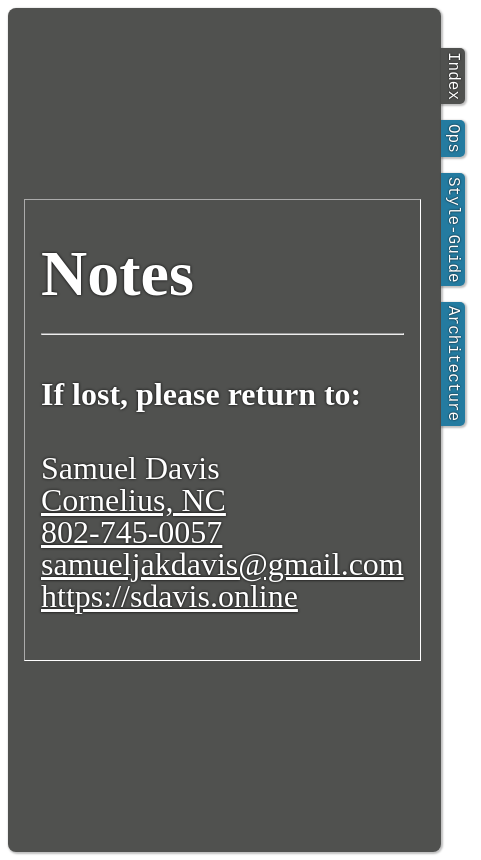
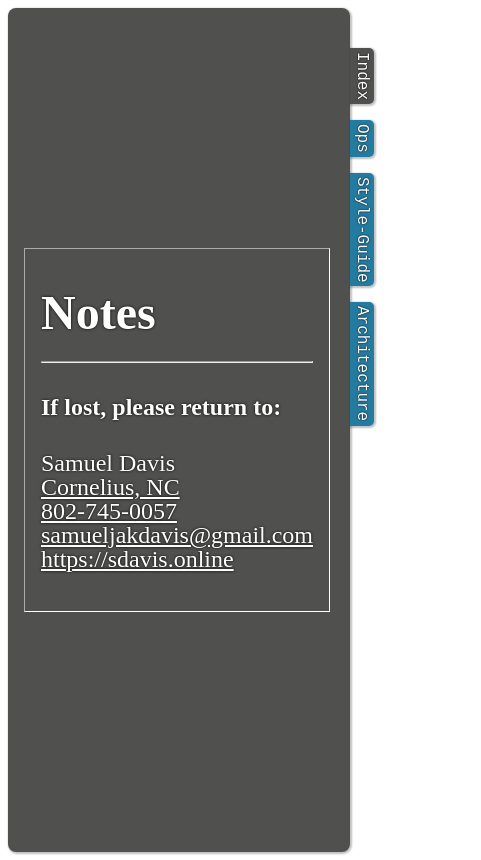
Before and after one commit to SamuelDavis/notes, a Nuxt app: page / in a window 390 px wide. Shown: the whole page, 481 px wide, since content can reach past the window. Built offline with nearby package versions, Linux system fonts and the light colour scheme.

Commit message:
ensure imgs can scale; shrink cover font on mobile

```diff
--- a/layouts/default.vue
+++ b/layouts/default.vue
@@ -56,7 +56,7 @@
       max-width: 100%;
     }
 
-    * {
+    *:not(img) {
       min-width: min-content;
     }
   }
--- a/pages/index.vue
+++ b/pages/index.vue
@@ -46,8 +46,13 @@
       text-shadow: 0 0 3px black;
       padding: 1rem;
       border: 1px inset white;
-      font-size: 2rem;
-      line-height: 2rem;
+      font-size: 1.5rem;
+      line-height: 1.5rem;
+
+      @media (min-width: 450px) {
+        font-size: 2rem;
+        line-height: 2rem;
+      }
 
       * {
         display: block;
```
